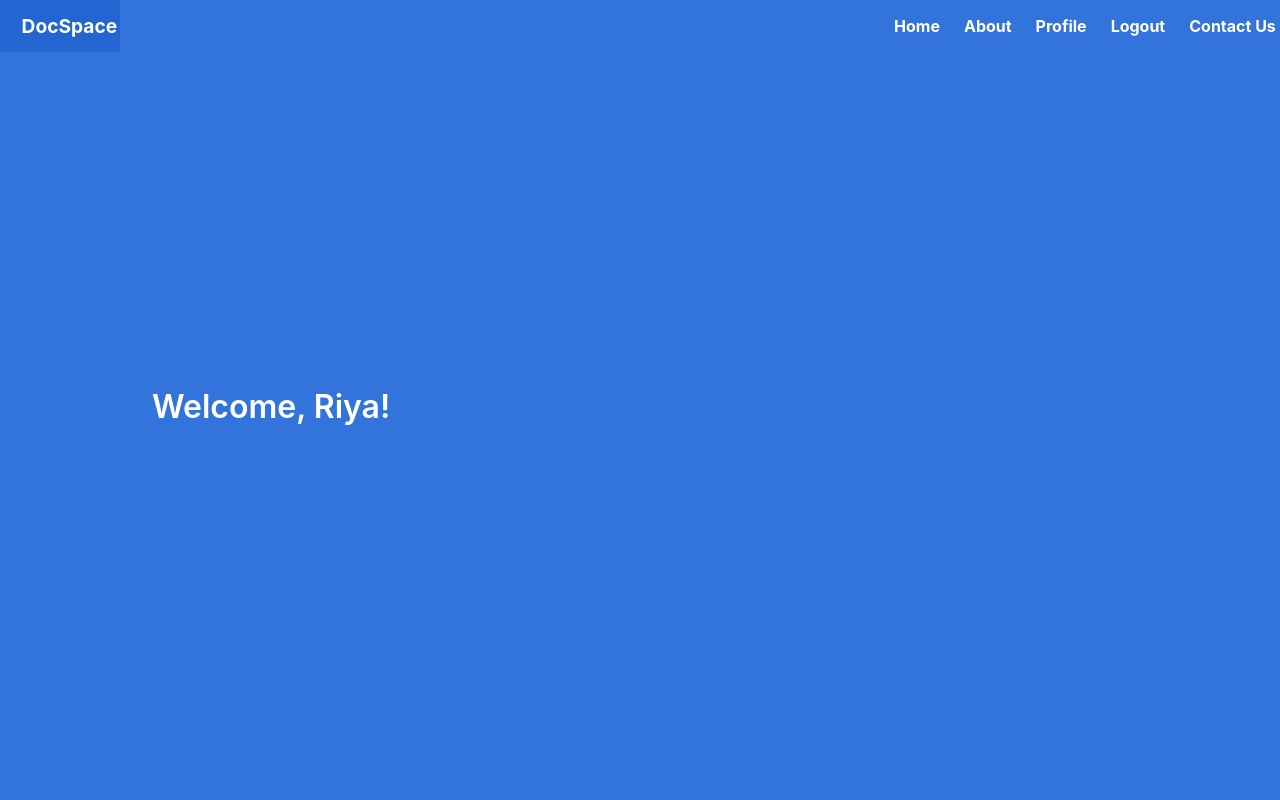
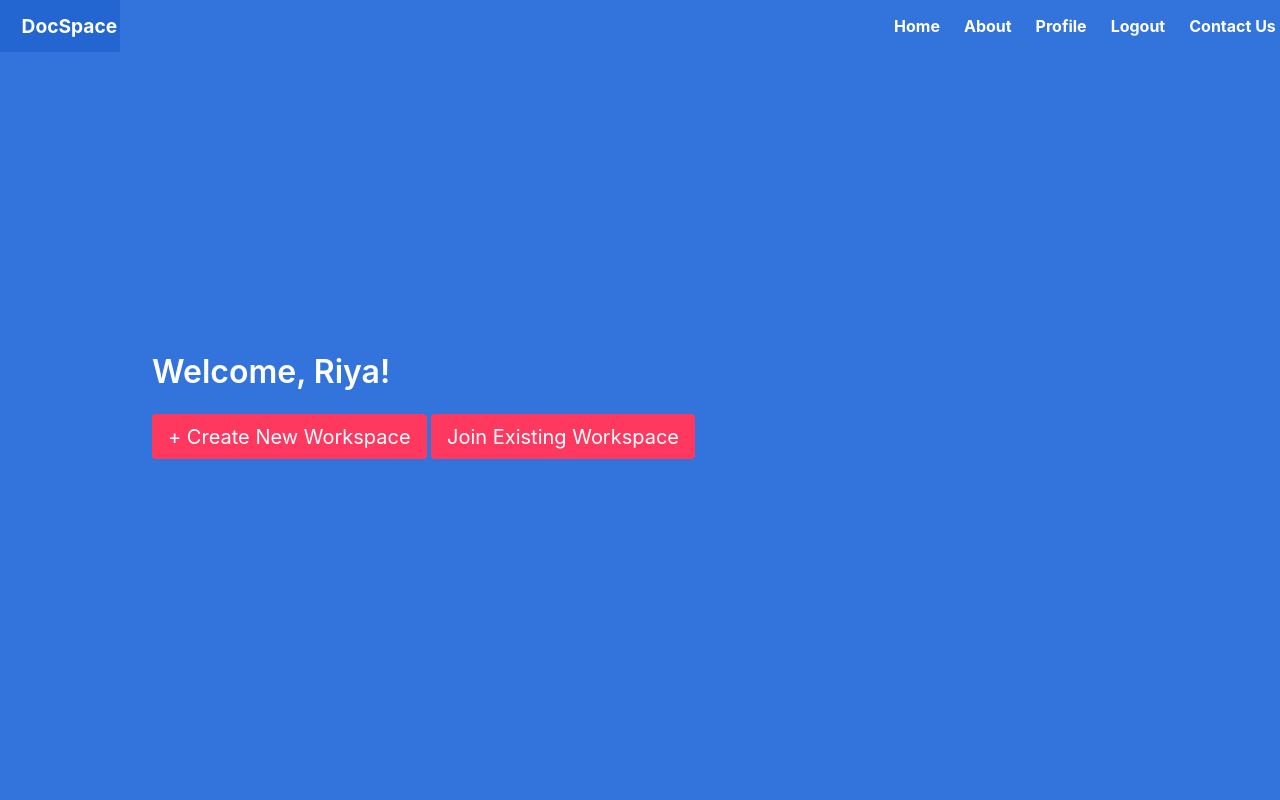
Before and after one commit to riyagupta0701/DocSpace, a Flask app: page /profile in a window 1280 px wide. Run offline with Flask 2, Linux system fonts and the light colour scheme; a user stored in the database is signed in.

Commit message:
workspace buttons

```diff
--- a/docspace/templates/profile.html
+++ b/docspace/templates/profile.html
@@ -1,7 +1,15 @@
 {% extends "base.html" %}
+
+{% block css %}
+<style>
+
+</style>
+{% endblock%}
 
 {% block content %}
 <h1 class="title">
   Welcome, {{ name }}!
 </h1>
+<button class="button is-medium is-danger">+ Create New Workspace</button>
+<button class="button is-medium is-danger">Join Existing Workspace</button>
 {% endblock %}
```
